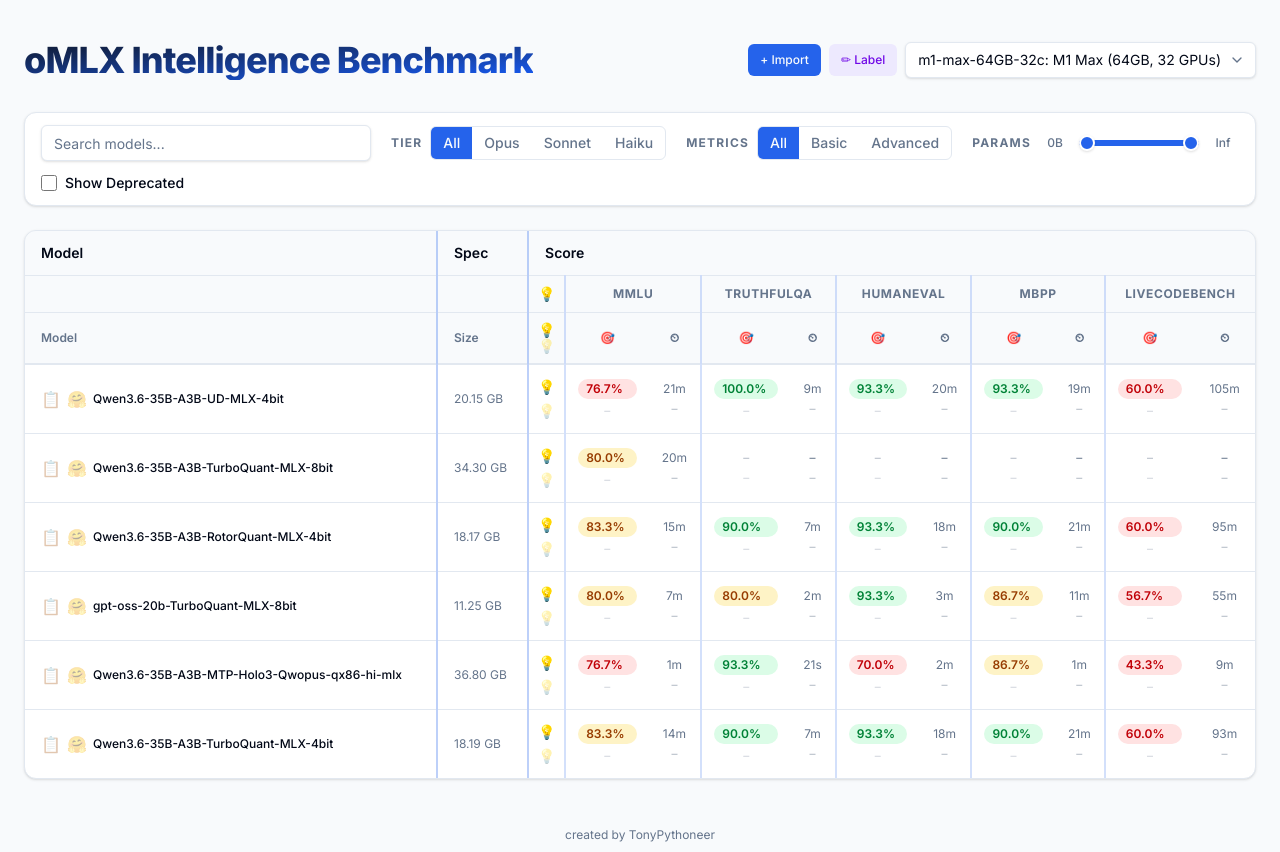
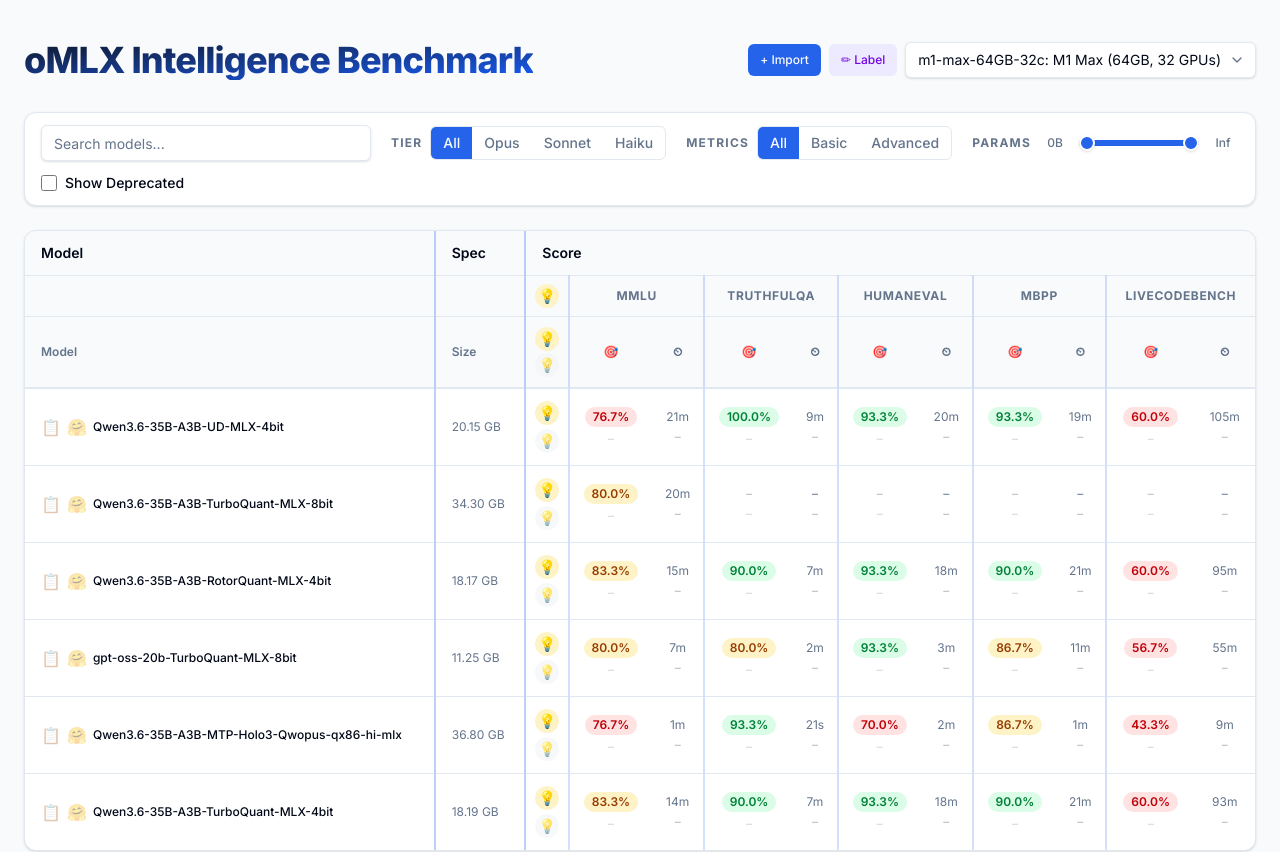
Before and after one commit to TonyPythoneer/omlx-intelligence-benchmark, a Vue app: page / in a window 1280 px wide. Shown: the top 852 px of the page. Built offline with nearby package versions, Linux system fonts and the light colour scheme.

Commit message:
fix(table): center score badges and add circular background to lightbulb icons

```diff
--- a/src/components/BenchmarkTable.vue
+++ b/src/components/BenchmarkTable.vue
@@ -38,10 +38,15 @@
             <th class="px-4 py-2 border-l-2 border-primary/30"></th>
             <template v-if="!isLabelingMode">
               <th
-                class="px-2 py-2 text-center text-sm border-l-2 border-primary/30"
+                class="px-2 py-2 text-center border-l-2 border-primary/30"
                 title="上排 thinking／下排 no thinking"
               >
-                💡
+                <div class="flex justify-center">
+                  <span
+                    class="w-6 h-6 rounded-full bg-amber-100 flex items-center justify-center text-sm"
+                    >💡</span
+                  >
+                </div>
               </th>
               <th
                 v-for="(benchmark, bi) in visibleBenchmarksInOrder"
@@ -84,9 +89,15 @@
                 class="px-2 py-2.5 text-center text-sm text-muted-foreground cursor-default border-l-2 border-primary/30"
                 title="上排 thinking／下排 no thinking"
               >
-                <div class="flex flex-col items-center leading-none gap-0.5">
-                  <span>💡</span>
-                  <span class="opacity-30">💡</span>
+                <div class="flex flex-col items-center gap-0.5">
+                  <span
+                    class="w-6 h-6 rounded-full bg-amber-100 flex items-center justify-center text-sm"
+                    >💡</span
+                  >
+                  <span
+                    class="w-6 h-6 rounded-full bg-gray-100 flex items-center justify-center text-sm opacity-60"
+                    >💡</span
+                  >
                 </div>
               </th>
               <template v-for="(benchmark, bi) in visibleBenchmarksInOrder" :key="benchmark">
@@ -206,14 +217,20 @@
                 </div>
               </td>
               <td class="px-2 py-3 text-center border-l-2 border-primary/30">
-                <div class="flex flex-col items-center leading-none gap-1">
-                  <span class="text-sm">💡</span>
-                  <span class="text-sm opacity-30">💡</span>
+                <div class="flex flex-col items-center gap-1">
+                  <span
+                    class="w-6 h-6 rounded-full bg-amber-100 flex items-center justify-center text-sm"
+                    >💡</span
+                  >
+                  <span
+                    class="w-6 h-6 rounded-full bg-gray-100 flex items-center justify-center text-sm opacity-60"
+                    >💡</span
+                  >
                 </div>
               </td>
               <template v-for="(benchmark, bi) in visibleBenchmarksInOrder" :key="benchmark">
                 <td class="px-3 py-3 text-center border-l-2 border-primary/20">
-                  <div class="flex flex-col gap-1">
+                  <div class="flex flex-col gap-1 items-center">
                     <span
                       v-if="entry.scores[benchmark]?.accuracy != null"
                       :class="scoreBadgeClass(entry.scores[benchmark].accuracy)"
```
